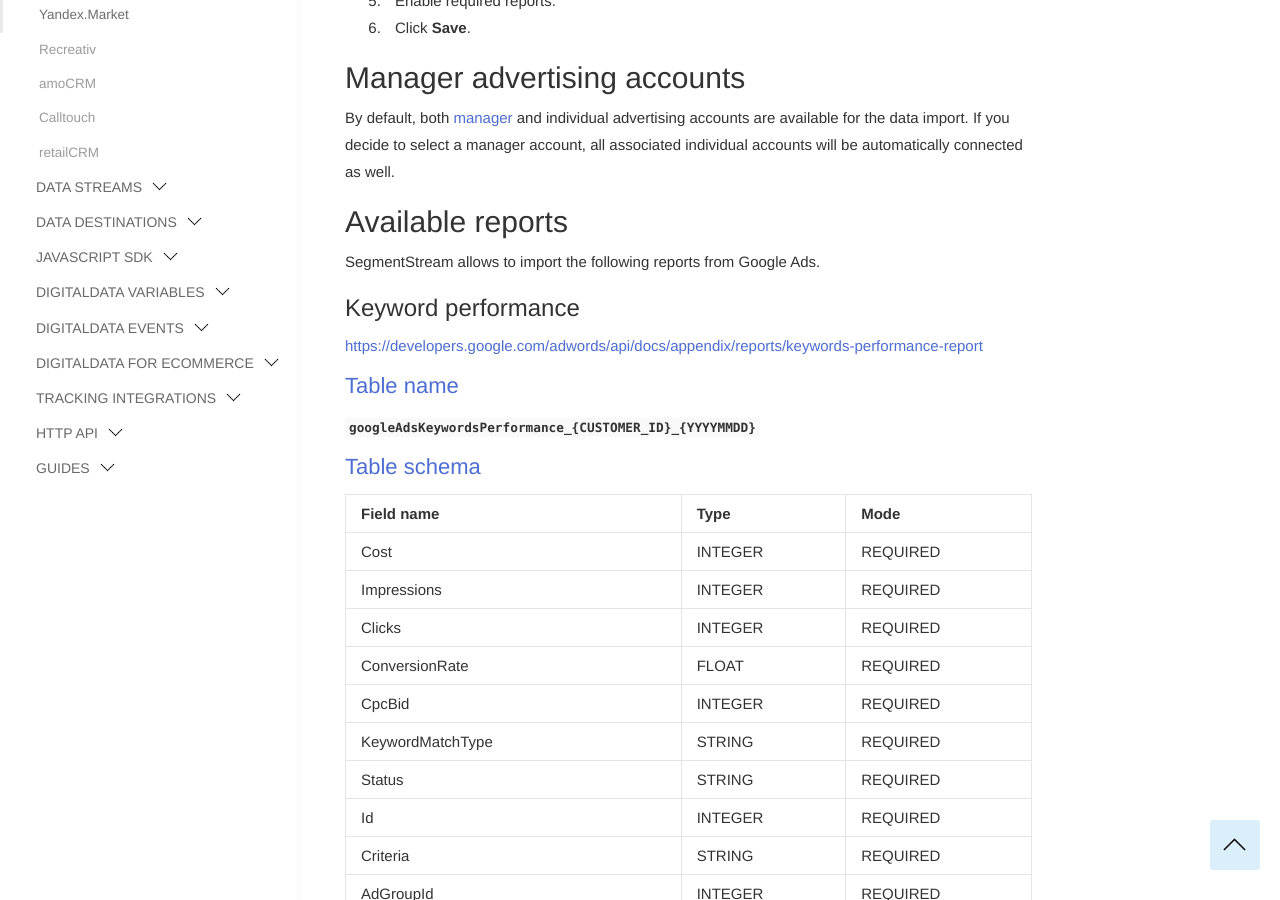
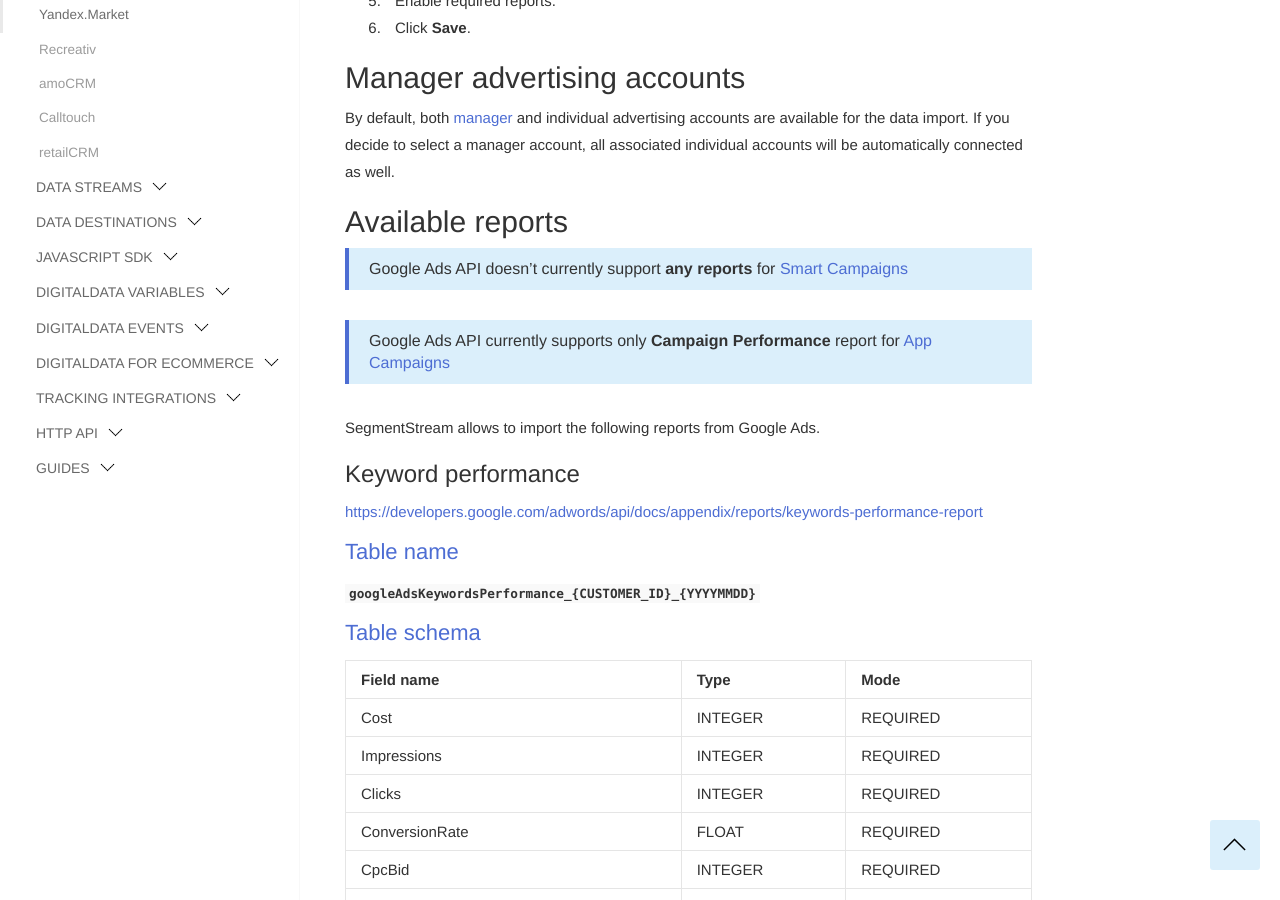
Before and after one commit to segmentstream-com/segmentstream-com.github.io, a Jekyll site: the page built from _docs/datasources/google-ads.md, in a window 1280 px wide and 900 px high, scrolled down 851 px. Built offline with Jekyll 4.4.1, drawn with Linux system fonts in a browser that asks for light colours; nearby versions of some CDN libraries; some of the changed text lies outside the part shown.

Commit message:
added support limits

```diff
--- a/_docs/datasources/google-ads.md
+++ b/_docs/datasources/google-ads.md
@@ -23,6 +23,10 @@ Google Ads is an online advertising service developed by Google. With Google Ads
 By default, both [manager](https://support.google.com/google-ads/answer/6139186){:target="_blank"} and individual advertising accounts are available for the data import. If you decide to select a manager account, all associated individual accounts will be automatically connected as well.
 
 ## Available reports
+
+>Google Ads API doesn't currently support **any reports** for [Smart Campaigns](https://support.google.com/google-ads/answer/7652860?hl=en)
+
+>Google Ads API currently supports only **Campaign Performance** report for [App Campaigns](https://support.google.com/google-ads/answer/6247380?hl=en)
 
 SegmentStream allows to import the following reports from Google Ads.
 
```
Also changed, not shown: other parts of _docs/datasources/google-ads.md (+0 -1 lines).
